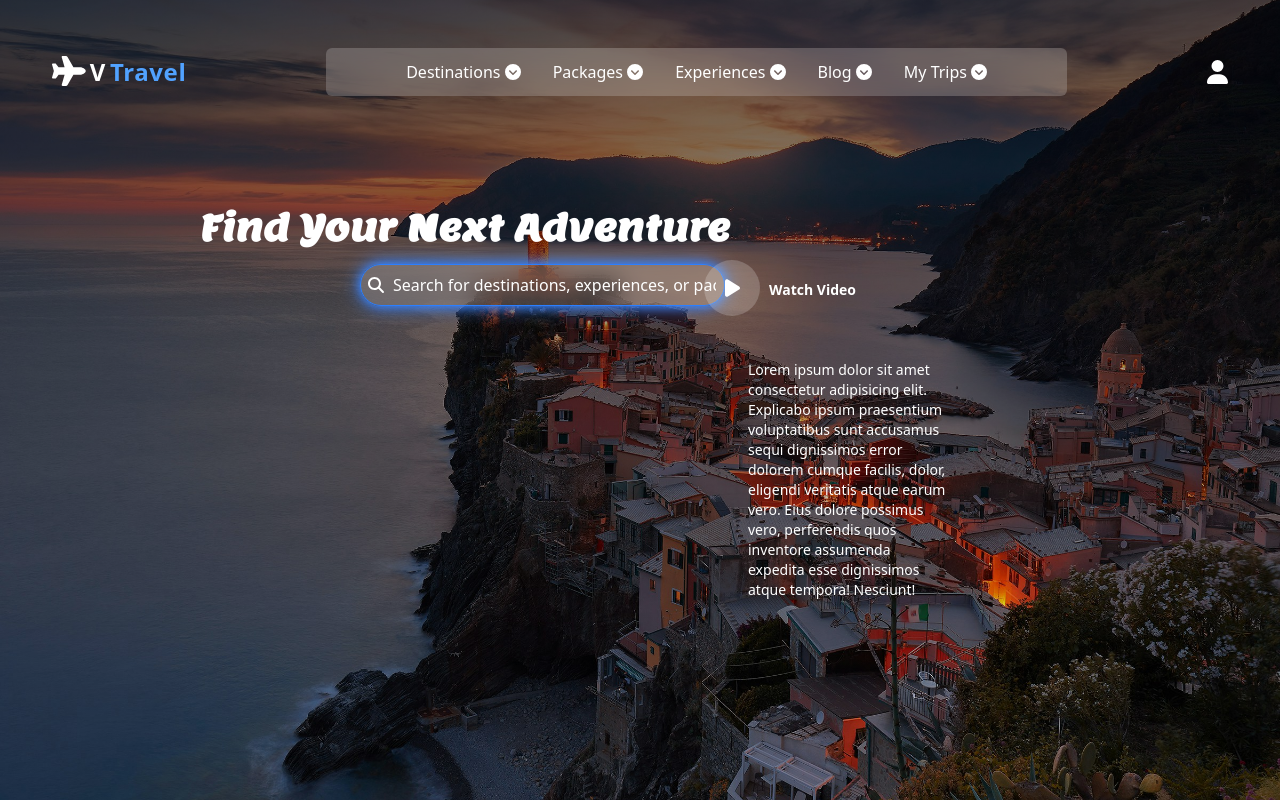
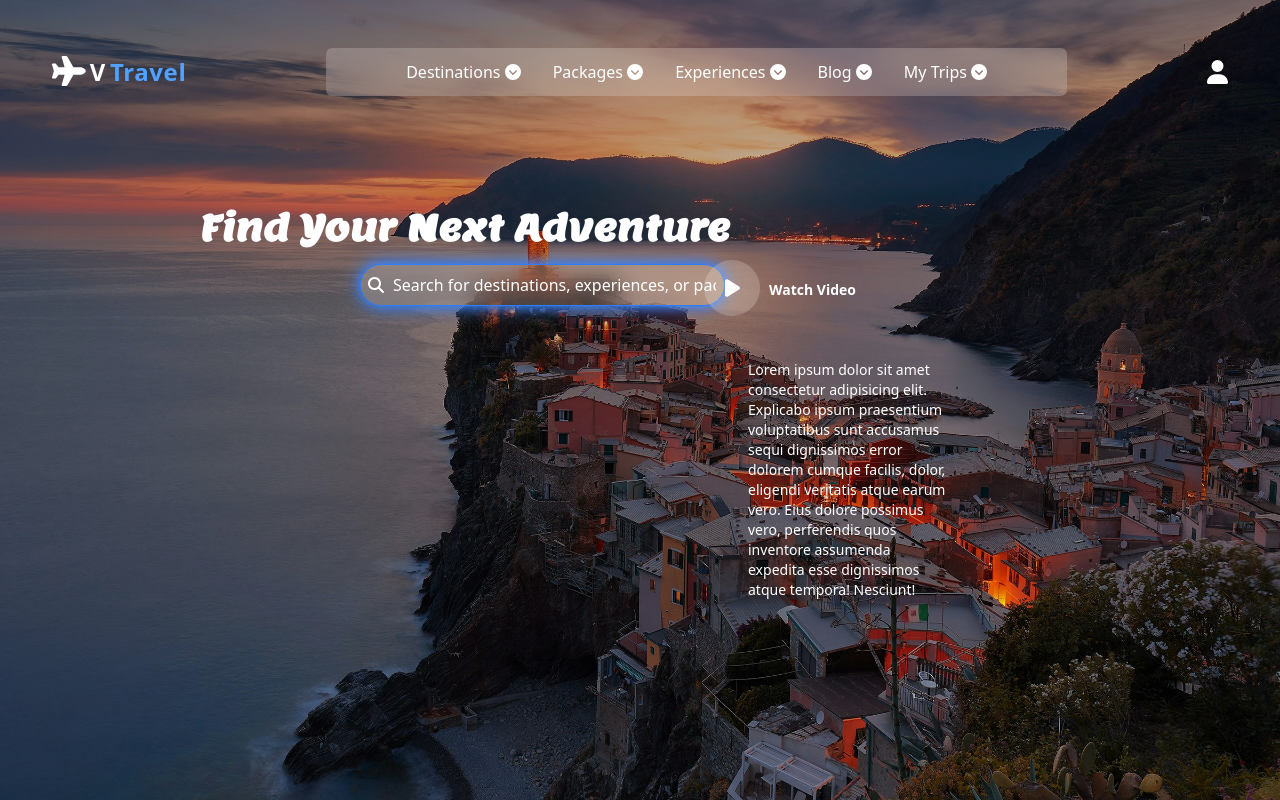
Before and after one commit to Priyanku-AI/Travel, a React (Vite) app: page / in a window 1280 px wide. Built offline with nearby package versions, Linux system fonts and the light colour scheme.

Commit message:
Adjust background gradient opacity in App
Changed the overlay gradient opacity from 60% to 30% black for a lighter background effect.

```diff
--- a/src/App.jsx
+++ b/src/App.jsx
@@ -10,7 +10,7 @@
             backgroundImage: "url('background.jpg')",
           }}
         >
-          <div className="absolute inset-0 bg-gradient-to-b from-black/60 to-transparent"></div>
+          <div className="absolute inset-0 bg-gradient-to-b from-black/30 to-transparent"></div>
           <div className="relative z-10">
             <Header />
           </div>
```
